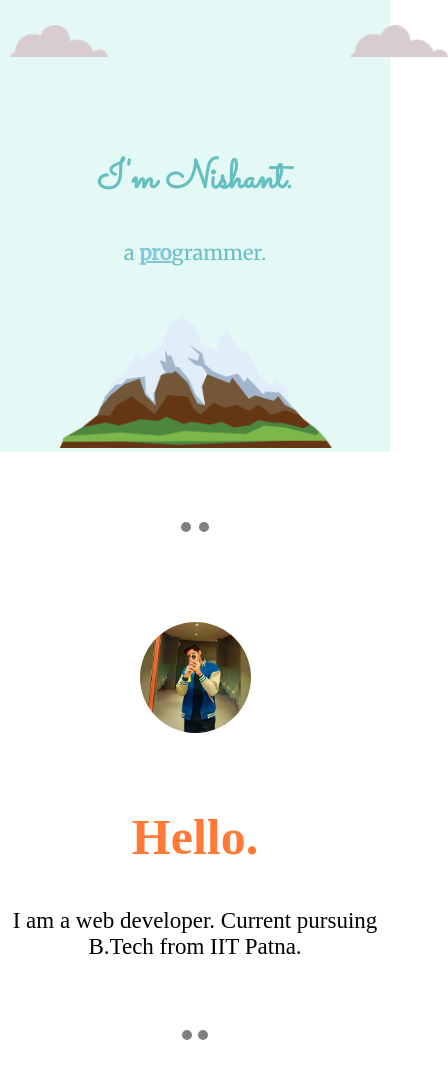
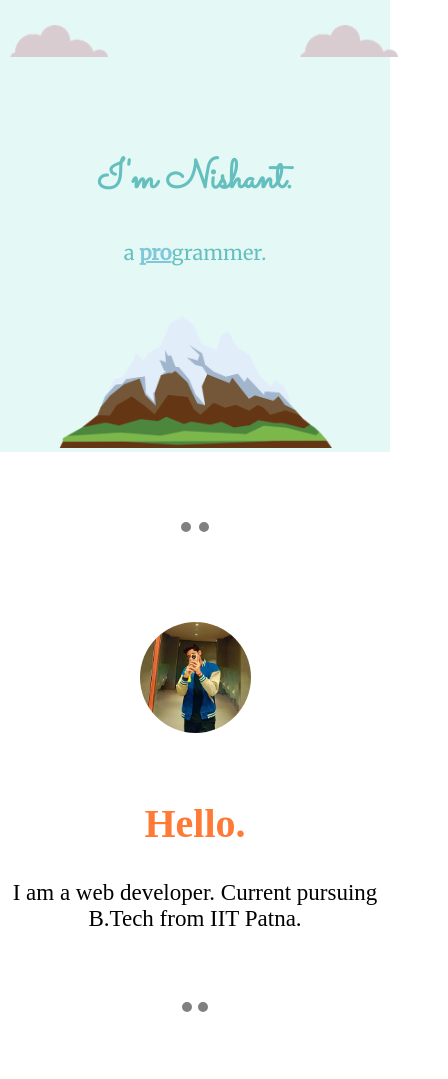
Before and after one commit to nishant4477/portfolio, a plain HTML site: page index.html in a window 390 px wide. Shown: the top 1079 px of the page, 448 px wide, since content can reach past the window. Drawn offline with Linux system fonts and the light colour scheme.

Commit message:
Update style.css

```diff
--- a/style.css
+++ b/style.css
@@ -179,7 +179,7 @@ h2{
         width:25%;
         position: absolute;
         top: 3%;
-        right: 10px;
+        left: 300px;
     }
     .mountain{
         /* position: absolute; */
@@ -228,4 +228,7 @@ h2{
 
         margin:10% 36% 10% 40%;
     }
+    h2{
+        font-size: 40px;
+    }
 }
```
